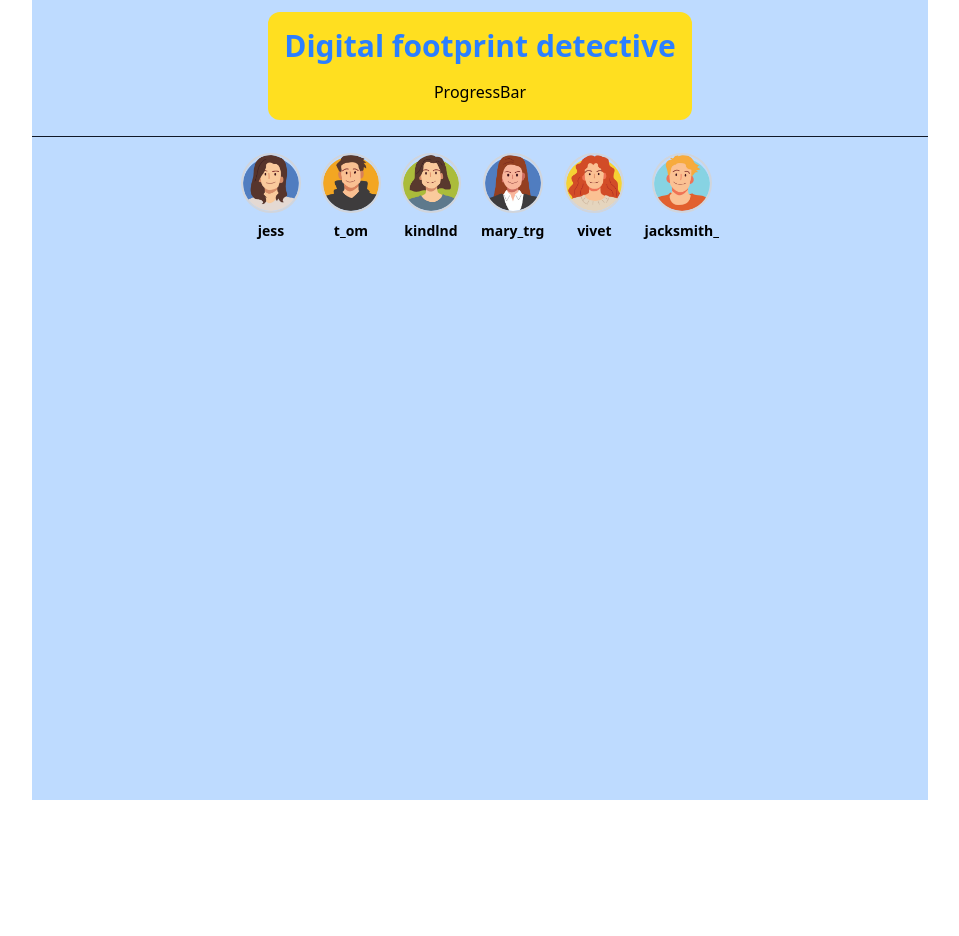
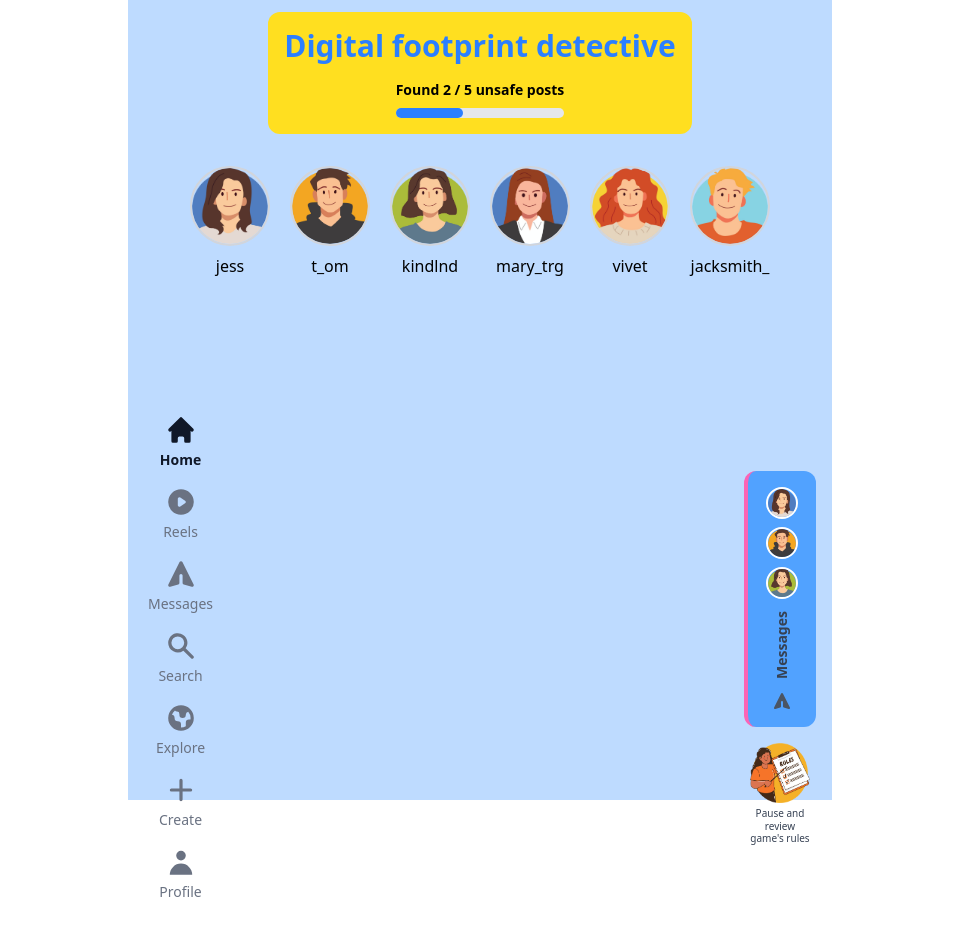
Before and after one commit to minmin1805/Digital-Footprint-Game, a React (Vite) app in the folder frontend/: page /game in a window 1280 px wide. Shown: the whole page, without its empty margins (160-1119 px from the left). Before the commit the page ends 800 px from the top, so only its background shows below. Built offline with nearby package versions, Linux system fonts and the light colour scheme.

Commit message:
finished the design for menu bar and message bar

```diff
--- a/frontend/src/components/FriendSection.jsx
+++ b/frontend/src/components/FriendSection.jsx
@@ -47,8 +47,8 @@ function FriendSection() {
         {friendsInfo.map((eachFriend) => {
             return (
                 <div key={eachFriend.id} className='flex flex-col items-center justify-center gap-2'>
-                    <img src={eachFriend.image} alt={eachFriend.name} className='w-15 h-15 rounded-full border-2 border-gray-300' />
-                    <p className='text-sm font-bold'>{eachFriend.name}</p>
+                    <img src={eachFriend.image} alt={eachFriend.name} className='w-20 h-20 rounded-full border-2 border-gray-300' />
+                    <p className='text-md'>{eachFriend.name}</p>
                 </div>
             )
         })}
--- /dev/null
+++ b/frontend/src/components/MenuBar.jsx
@@ -0,0 +1,77 @@
+import React from 'react'
+
+const navItems = [
+  { id: 'home', label: 'Home', icon: 'home', active: true },
+  { id: 'reels', label: 'Reels', icon: 'play' },
+  { id: 'messages', label: 'Messages', icon: 'send' },
+  { id: 'search', label: 'Search', icon: 'search' },
+  { id: 'explore', label: 'Explore', icon: 'compass' },
+  { id: 'create', label: 'Create', icon: 'plus' },
+  { id: 'profile', label: 'Profile', icon: 'user' },
+]
+
+function Icon({ name, active }) {
+  const cn = `w-8 h-8 ${active ? 'text-gray-900' : 'text-gray-500'}`
+  switch (name) {
+    case 'home':
+      return (
+        <svg className={cn} fill="currentColor" viewBox="0 0 20 20">
+          <path d="M10.707 2.293a1 1 0 00-1.414 0l-7 7a1 1 0 001.414 1.414L4 10.414V17a1 1 0 001 1h2a1 1 0 001-1v-2a1 1 0 011-1h2a1 1 0 011 1v2a1 1 0 001 1h2a1 1 0 001-1v-6.586l.293.293a1 1 0 001.414-1.414l-7-7z" />
+        </svg>
+      )
+    case 'play':
+      return (
+        <svg className={cn} fill="currentColor" viewBox="0 0 20 20">
+          <path fillRule="evenodd" d="M10 18a8 8 0 100-16 8 8 0 000 16zM9.555 7.168A1 1 0 008 8v4a1 1 0 001.555.832l3-2a1 1 0 000-1.664l-3-2z" clipRule="evenodd" />
+        </svg>
+      )
+    case 'send':
+      return (
+        <svg className={cn} fill="currentColor" viewBox="0 0 20 20">
+          <path d="M10.894 2.553a1 1 0 00-1.788 0l-7 14a1 1 0 001.169 1.409l5-1.429A1 1 0 009 15.571V11a1 1 0 112 0v4.571a1 1 0 00.725.962l5 1.428a1 1 0 001.17-1.408l-7-14z" />
+        </svg>
+      )
+    case 'search':
+      return (
+        <svg className={cn} fill="currentColor" viewBox="0 0 20 20">
+          <path fillRule="evenodd" d="M8 4a4 4 0 100 8 4 4 0 000-8zM2 8a6 6 0 1110.89 3.476l4.817 4.817a1 1 0 01-1.414 1.414l-4.816-4.816A6 6 0 012 8z" clipRule="evenodd" />
+        </svg>
+      )
+    case 'compass':
+      return (
+        <svg className={cn} fill="currentColor" viewBox="0 0 20 20">
+          <path fillRule="evenodd" d="M10 18a8 8 0 100-16 8 8 0 000 16zM4.332 8.027a6.012 6.012 0 011.912-2.706C6.512 5.73 6.974 6 7.5 6A1.5 1.5 0 019 7.5V8a2 2 0 004 0 2 2 0 011.523-1.943A5.977 5.977 0 0116 10c0 .34-.028.675-.083 1H15a2 2 0 00-2 2v2.197A5.973 5.973 0 0110 16v-2a2 2 0 00-2-2 2 2 0 01-2-2 2 2 0 00-1.668-1.973z" clipRule="evenodd" />
+        </svg>
+      )
+    case 'plus':
+      return (
+        <svg className={cn} fill="currentColor" viewBox="0 0 20 20">
+          <path fillRule="evenodd" d="M10 3a1 1 0 011 1v5h5a1 1 0 110 2h-5v5a1 1 0 11-2 0v-5H4a1 1 0 110-2h5V4a1 1 0 011-1z" clipRule="evenodd" />
+        </svg>
+      )
+    case 'user':
+      return (
+        <svg className={cn} fill="currentColor" viewBox="0 0 20 20">
+          <path fillRule="evenodd" d="M10 9a3 3 0 100-6 3 3 0 000 6zm-7 9a7 7 0 1114 0H3z" clipRule="evenodd" />
+        </svg>
+      )
+    default:
+      return null
+  }
+}
+
+export default function MenuBar() {
+  return (
+    <aside className="flex flex-col gap-4 shrink-0 py-4">
+      {navItems.map(({ id, label, icon, active }) => (
+        <div
+          key={id}
+          className={`flex flex-col items-center gap-1 cursor-pointer ${active ? 'font-bold text-gray-900' : 'text-gray-500 hover:text-gray-700'}`}
+        >
+          <Icon name={icon} active={active} />
+          <span className="text-sm">{label}</span>
+        </div>
+      ))}
+    </aside>
+  )
+}
--- /dev/null
+++ b/frontend/src/components/MessageBar.jsx
@@ -0,0 +1,48 @@
+import React from 'react'
+import person1 from '../assets/GamePage/FriendIcons/person1.png'
+import person2 from '../assets/GamePage/FriendIcons/person2.png'
+import person3 from '../assets/GamePage/FriendIcons/person3.png'
+import instructionLogo from '../assets/GamePage/InstructionLogo/InstructionLogo.png'
+const messageAvatars = [
+  { id: 1, image: person1 },
+  { id: 2, image: person2 },
+  { id: 3, image: person3 },
+]
+
+export default function MessageBar() {
+  return (
+    <aside className="flex flex-col items-center w-16 shrink-0 py-4 gap-4">
+      {/* Messages vertical bar */}
+      <div className="flex flex-col items-center gap-7 bg-blue-400 rounded-xl border-l-4 border-pink-400 py-4">
+        <div className="flex flex-col gap-2">
+          {messageAvatars.map(({ id, image }) => (
+            <img
+              key={id}
+              src={image}
+              alt=""
+              className="w-8 h-8 rounded-full border-2 border-white object-cover"
+            />
+          ))}
+        </div>
+        <span
+          className="text-sm font-semibold text-gray-700 whitespace-nowrap block -rotate-90 origin-center"
+          style={{ marginTop: '0.5rem', marginBottom: '0.5rem' }}
+        >
+          Messages
+        </span>
+        <svg className="w-5 h-5 text-gray-600" fill="currentColor" viewBox="0 0 20 20">
+          <path d="M10.894 2.553a1 1 0 00-1.788 0l-7 14a1 1 0 001.169 1.409l5-1.429A1 1 0 009 15.571V11a1 1 0 112 0v4.571a1 1 0 00.725.962l5 1.428a1 1 0 001.17-1.408l-7-14z" />
+        </svg>
+      </div>
+
+      {/* Rules button */}
+      <div className="flex flex-col items-center gap-1">
+      <img src={instructionLogo} alt="instruction logo" className="" style={{ width: '60px', height: '60px' }} />
+
+        <p className="text-[10px] font-medium text-gray-700 text-center leading-tight max-w-[64px]">
+          Pause and review game's rules
+        </p>
+      </div>
+    </aside>
+  )
+}
--- a/frontend/src/components/ProgressBar.jsx
+++ b/frontend/src/components/ProgressBar.jsx
@@ -1,8 +1,14 @@
 import React from 'react'
 
-function ProgressBar() {
+function ProgressBar({currentStep, totalSteps}) {
   return (
-    <div>ProgressBar</div>
+    <div className='flex flex-col items-center justify-center gap-2'>
+        <p className='text-sm font-bold'>Found {currentStep} / {totalSteps} unsafe posts</p>
+    <div className='w-full h-[10px] bg-gray-200 rounded-full'>
+
+        <div className='h-full bg-blue-500 rounded-full' style={{width: `${(currentStep / totalSteps) * 100}%`}}></div>
+    </div>
+    </div>
   )
 }
 
--- a/frontend/src/pages/GamePage.jsx
+++ b/frontend/src/pages/GamePage.jsx
@@ -1,15 +1,17 @@
 import React from 'react'
 import ProgressBar from '../components/ProgressBar'
 import FriendSection from '../components/FriendSection'
+import MenuBar from '../components/MenuBar'
+import MessageBar from '../components/MessageBar'
 
 function GamePage() {
   return (
-    <div className='flex flex-col items-center h-screen w-[70%] mx-auto bg-blue-200'>
+    <div className='flex flex-col items-center h-screen w-[55%] mx-auto bg-blue-200'>
 
       {/* banner and progress bar */}
       <div className='flex flex-col items-center justify-center p-4 gap-4 bg-yellow-300 rounded-xl mt-3'>
         <h1 className='text-3xl font-bold text-center text-blue-500'>Digital footprint detective</h1>
-        <ProgressBar />
+        <ProgressBar currentStep={2} totalSteps={5} />
       </div>
 
       <div className='w-full h-[1px] bg-gray-900 my-4'></div>
@@ -18,6 +20,18 @@ function GamePage() {
       <div>
       <FriendSection />
       </div>
+
+    <div className='flex items-center justify-between w-full p-5 mt-25'>
+      {/* menu bar on left */}
+      <div>
+        <MenuBar />
+      </div>
+
+      {/* messagebar on right */}
+      <div>
+        <MessageBar />
+      </div>
+      </div>
     </div>
   )
 }
```
Also changed, not shown: frontend/src/assets/GamePage/InstructionLogo/instructionlogo.png (added).
